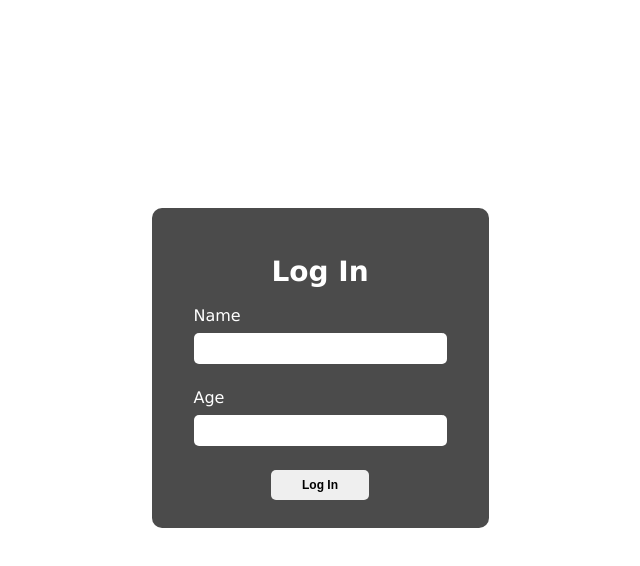
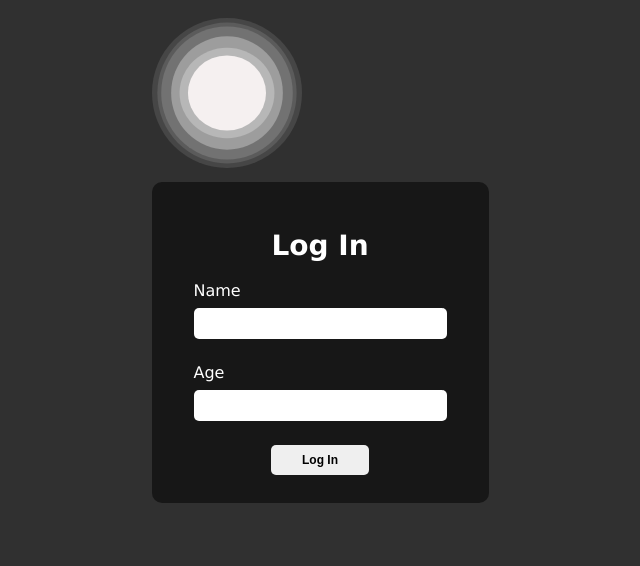
Before and after one commit to erufan/moon-sun-form, a website built with Vite: page index.html in a window 1280 px wide. Shown: the whole page, without its empty margins (320-960 px from the left). Built offline with nearby package versions, Linux system fonts and the light colour scheme.

Commit message:
add moon to project

```diff
--- a/index.html
+++ b/index.html
@@ -11,6 +11,17 @@
 
 <body>
   <div id="app"></div>
+  <div>
+    <svg width="150" height="150" viewBox="0 0 196 196" fill="none" xmlns="http://www.w3.org/2000/svg">
+      <circle cx="98" cy="98" r="98" fill="#464646" />
+      <ellipse cx="98" cy="98" rx="91" ry="92" fill="#5B5B5B" />
+      <ellipse cx="98" cy="98" rx="86" ry="87" fill="#727272" />
+      <ellipse cx="98" cy="98" rx="73" ry="74" fill="#9D9D9D" />
+      <ellipse cx="98" cy="98" rx="62" ry="59" fill="#B7B7B7" />
+      <ellipse cx="98" cy="98" rx="51" ry="49" fill="#F5F0F0" />
+    </svg>
+  </div>
+  <div>
     <form class="card">
       <h1 class="header">Log In</h1>
       <label for="name">Name</label>
@@ -19,6 +30,8 @@
       <input type="number" id="age" />
       <input type="submit" value="Log In">
     </form>
+  </div>
+
   <script type="module" src="/main.js"></script>
 </body>
 
--- a/style.css
+++ b/style.css
@@ -1,11 +1,13 @@
 body {
   display: flex;
-  justify-content: center;
   align-content: center;
+  flex-direction: column;
+  gap: 10px;
   min-height: 90vh;
   flex-wrap: wrap;
   font-family: "Lucida Sans", "Lucida Sans Regular", "Lucida Grande",
     "Lucida Sans Unicode", Geneva, Verdana, sans-serif;
+  background-color: #303030;
 }
 
 .card {
```
Lines whose indentation alone changed are shown as unchanged.
